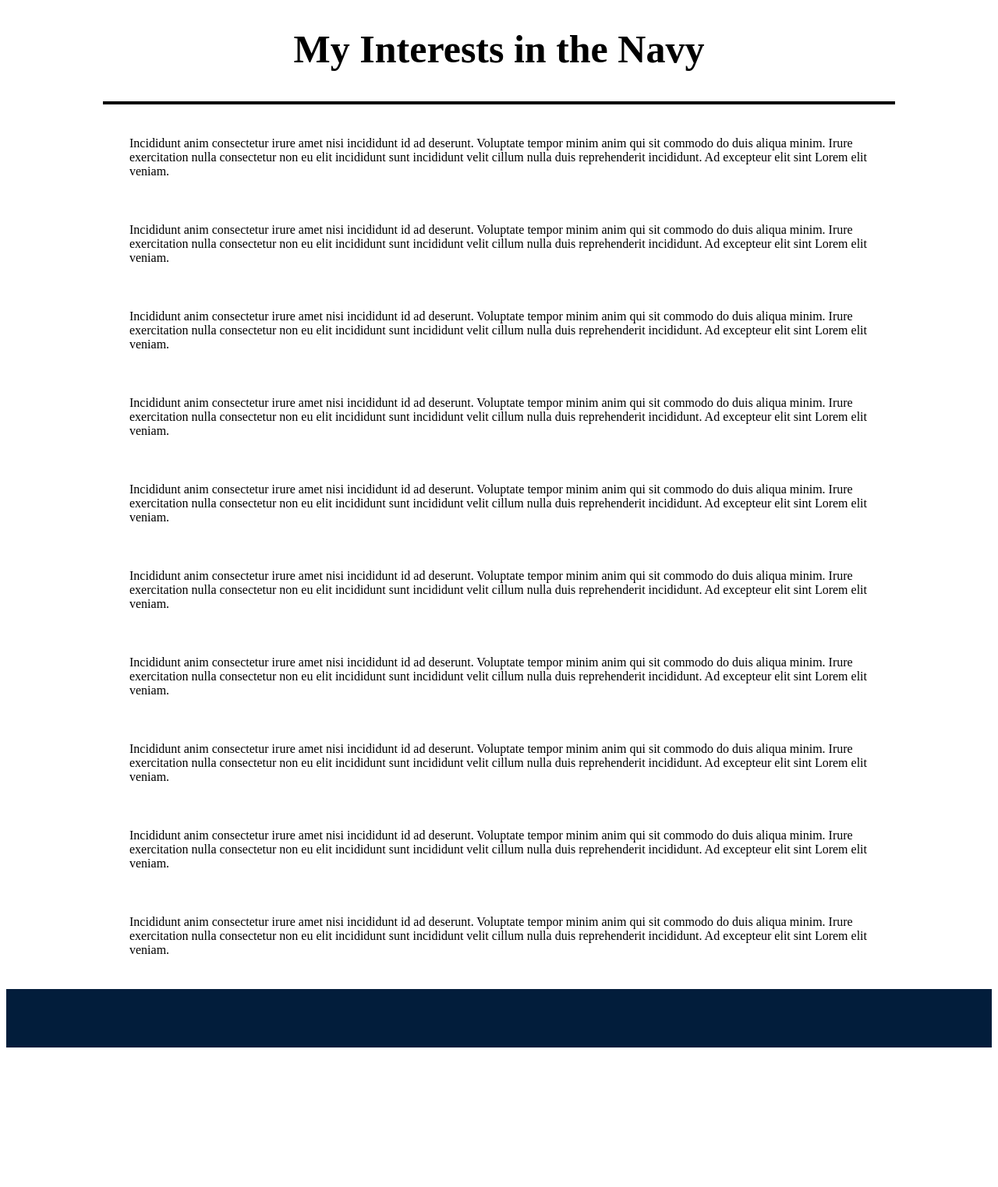
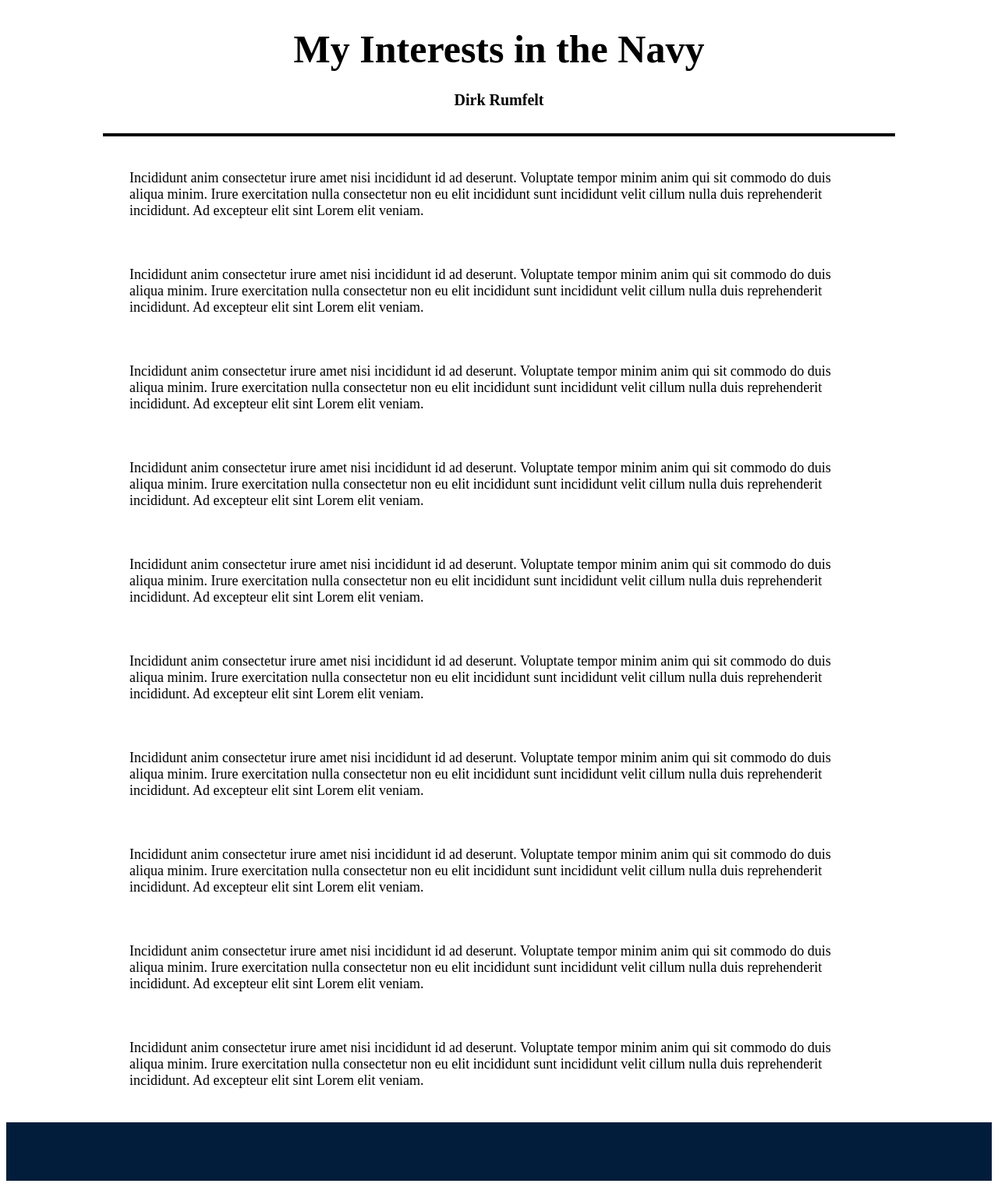
Before and after one commit to AmerikanischerAdler/go_navy, a Flask app: page /interests in a window 1280 px wide. Shown: the part 55-1578 px from the top of the page at 78% size. Before the commit the page ends 1399 px from the top, so only its background shows below. Run offline with Flask 3, Linux system fonts and the light colour scheme; some web fonts are replaced.

Commit message:
adjusted blog layout

```diff
--- a/templates/blog_template.html
+++ b/templates/blog_template.html
@@ -5,6 +5,12 @@
   <style>
     h1 {
       font-size: 50px;
+      margin-bottom: 0;
+    }
+
+    h4 {
+      font-size: 20px;
+      margin-top: 0;
     }
 
     .empty {
@@ -15,6 +21,7 @@
     }
 
     p {
+      font-size: 18px;
       width: 75%;
     }
   </style>
--- a/templates/interests.html
+++ b/templates/interests.html
@@ -6,6 +6,7 @@
 
 {% block content %}
   <h1>My Interests in the Navy</h1>
+  <h4>Dirk Rumfelt</h4>
   <div class="empty"></div>
   <p>Incididunt anim consectetur irure amet nisi incididunt id ad deserunt. Voluptate tempor minim anim qui sit commodo do duis aliqua minim. Irure exercitation nulla consectetur non eu elit incididunt sunt incididunt velit cillum nulla duis reprehenderit incididunt. Ad excepteur elit sint Lorem elit veniam.</p>
   <p>Incididunt anim consectetur irure amet nisi incididunt id ad deserunt. Voluptate tempor minim anim qui sit commodo do duis aliqua minim. Irure exercitation nulla consectetur non eu elit incididunt sunt incididunt velit cillum nulla duis reprehenderit incididunt. Ad excepteur elit sint Lorem elit veniam.</p>
```
